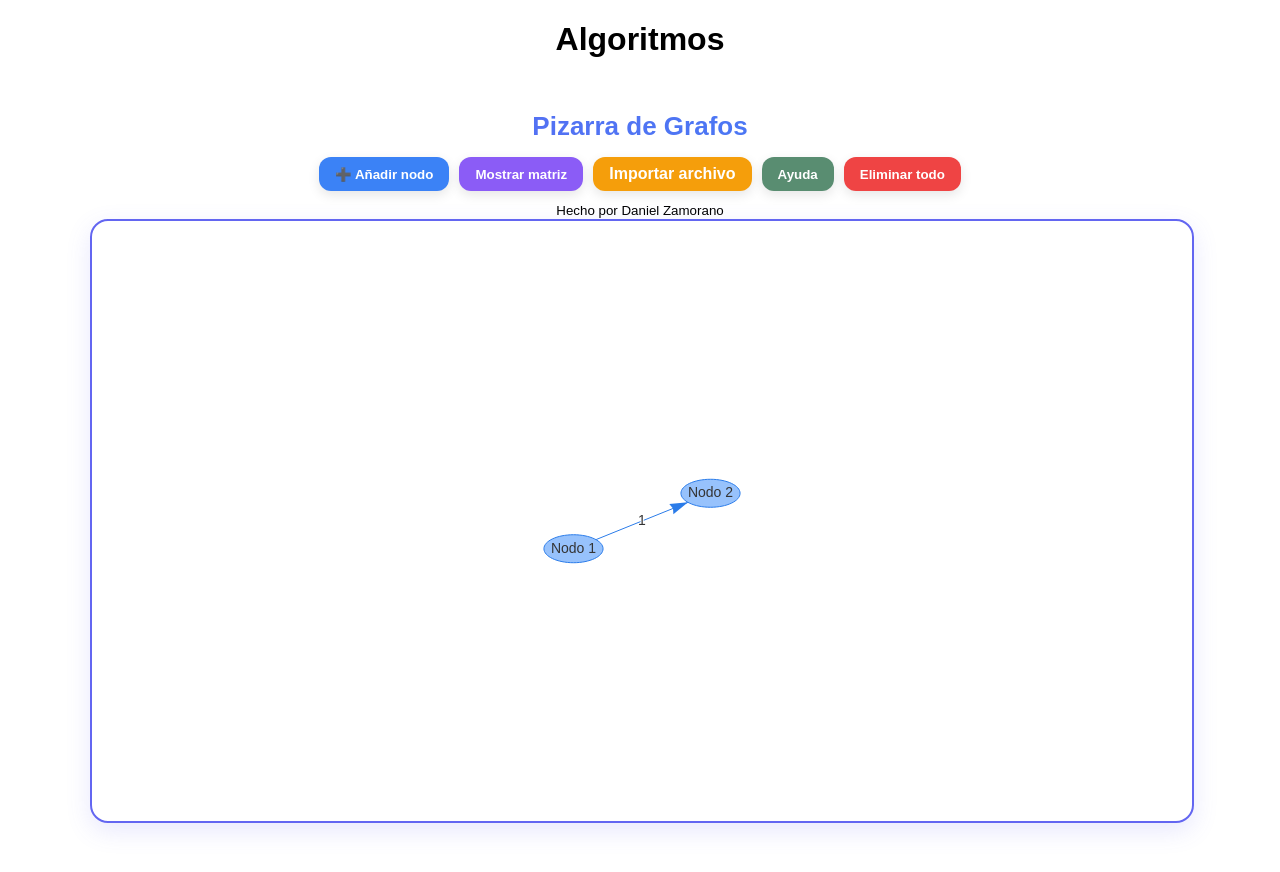
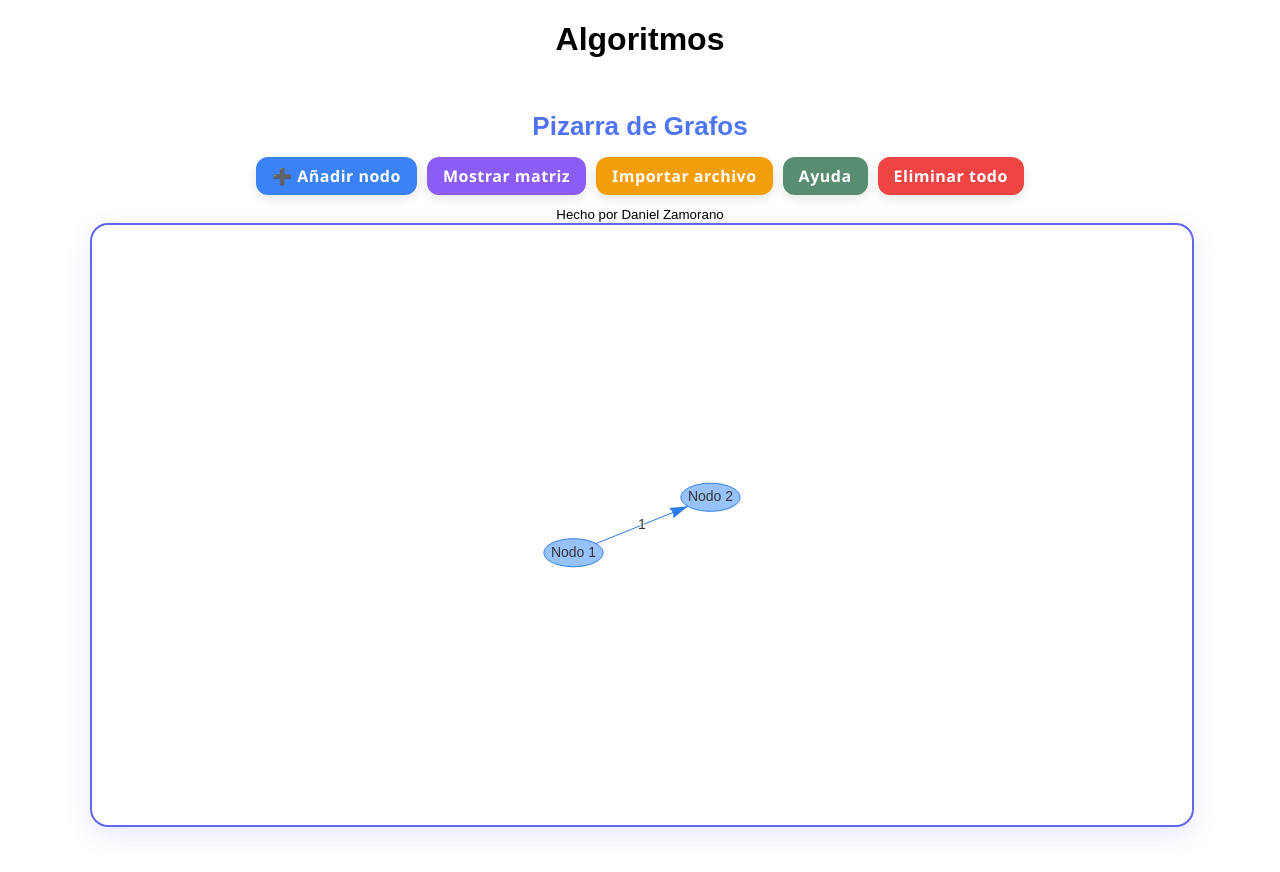
Before and after one commit to Danizamog/algoritmos, a Vue app: page / in a window 1280 px wide. Built offline with nearby package versions, Linux system fonts and the light colour scheme.

Commit message:
Update GraphBoard.vue

```diff
--- a/src/components/GraphBoard.vue
+++ b/src/components/GraphBoard.vue
@@ -10,7 +10,9 @@
       <input id="importar" type="file" @change="importarArchivo" hidden />
       <button @click="abrirAyuda" class="btn gris">Ayuda</button>
       <button @click="limpiarGrafo" class="btn rojo">Eliminar todo</button>
-      </div>
+      <!-- <button @click="resolverAsignacion('max')" class="btn verde">Asignación máxima</button> -->
+      <!-- <button @click="resolverAsignacion('min')" class="btn naranja">Asignación mínima</button> -->
+    </div>
 
     <!-- Autor -->
     <div class="creador">
@@ -173,6 +175,11 @@
         </div>
       </div>
     </transition>
+
+    <!-- Mensaje temporal al crear arista -->
+    <div v-if="creandoArista" class="mensaje-arista">
+      <span>Selecciona el nodo destino para la arista...</span>
+    </div>
   </div>
 </template>
 
@@ -227,6 +234,8 @@ const ventanaAsignacion = ref(false);
 const resultadoAsignacion = ref([]);
 const tipoAsignacion = ref("max");
 const totalAsignacion = ref(0);
+
+const creandoArista = ref(false); // Nuevo estado para indicar creación de arista
 
 /* ===== Helpers generales ===== */
 function abrirAyuda() {
@@ -348,8 +357,10 @@ function iniciarArista() {
   if (!nodoSeleccionado) return;
   origenArista = nodoSeleccionado;
   menuVisible.value = false;
+  creandoArista.value = true; // Mostrar mensaje
 
   network.once("click", (params) => {
+    creandoArista.value = false; // Ocultar mensaje
     if (params.nodes?.length > 0) {
       const destino = params.nodes[0];
       edgeTemp = { from: origenArista, to: destino };
@@ -380,6 +391,7 @@ function cancelarArista() {
   nuevoPeso.value = 1;
   esDirigida.value = false;
   origenArista = null;
+  creandoArista.value = false; // Ocultar mensaje si se cancela
 }
 function abrirModalEditarArista() {
   if (!aristaSeleccionada.value) return;
@@ -595,6 +607,10 @@ function resolverAsignacion(tipo) {
     const M = matriz.value;
     const n = M.length;
     if (n === 0) return;
+    if (M.some(row => row.length !== n)) {
+      alert("La matriz debe ser cuadrada para la asignación.");
+      return;
+    }
     const { result, total } = hungarianAlgorithm(M, tipo);
     resultadoAsignacion.value = result;
     tipoAsignacion.value = tipo;
@@ -623,7 +639,10 @@ function resolverAsignacion(tipo) {
 }
 
 /* ===== Botones ===== */
-.btn {
+.btn,
+.btn[type="button"],
+label.btn {
+  display: inline-block;
   padding: 8px 16px;
   border-radius: 12px;
   border: none;
@@ -631,7 +650,13 @@ function resolverAsignacion(tipo) {
   font-weight: 600;
   transition: all 0.2s ease-in-out;
   box-shadow: 0 4px 12px rgba(0,0,0,.1);
+  font-family: 'Segoe UI', Arial, sans-serif;
+  font-size: 16px;
+  letter-spacing: 0.5px;
+  text-align: center;
+  text-decoration: none;
 }
+
 .btn:hover { transform: scale(1.05); }
 .btn:active { transform: scale(0.95); }
 
@@ -784,6 +809,20 @@ function resolverAsignacion(tipo) {
 }
 .fade-scale-enter-from, .fade-scale-leave-to {
   opacity: 0;
-  transform: scale(0.9);
+  transform: sc
+  ale(0.9);
+}
+.mensaje-arista {
+  margin: 10px auto 0 auto;
+  max-width: 350px;
+  background: #f59e0b;
+  color: #fff;
+  font-weight: 600;
+  text-align: center;
+  padding: 10px 18px;
+  border-radius: 10px;
+  box-shadow: 0 2px 8px rgba(0,0,0,.08);
+  letter-spacing: 0.5px;
+  font-size: 17px;
 }
 </style>
```
